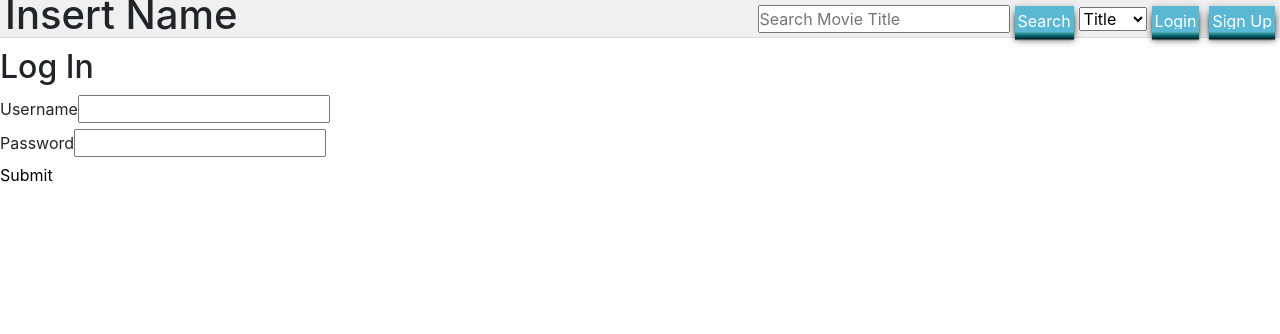
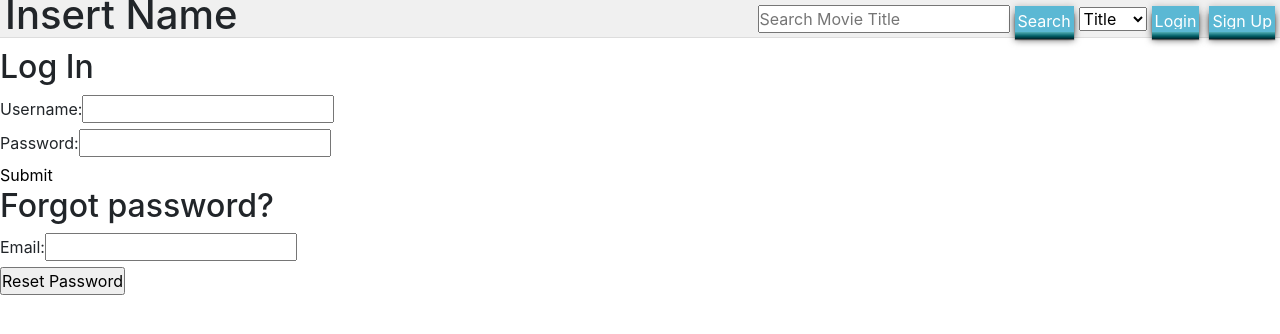
Before and after one commit to BrandinGoldsberry/PRO450-Movie-Group1, a React (Create React App) app in the folder stack-it-up/: page /login in a window 1280 px wide. Shown: the top 334 px of the page. Built offline with nearby package versions, Linux system fonts and the light colour scheme.

Commit message:
reset pass works

```diff
--- a/stack-it-up/src/App.css
+++ b/stack-it-up/src/App.css
@@ -289,3 +289,7 @@ tr:hover {
         width: fit-content;
     }
   }
+
+.errorMessage {
+    color: red;
+}
--- a/stack-it-up/src/App.js
+++ b/stack-it-up/src/App.js
@@ -32,14 +32,14 @@ export default function App() {
           <MovieContext.Provider value={{ movieData, setMovieData }}>
             <Header />
             <Switch>
-              <Route path="/reset-password/:userId">
-                <ResetPasswordPage/>
-              </Route>
               <Route exact path="/">
                 <LandingPage />
               </Route>
               <Route path="/movie/:movieId">
                 <MoviePage/>
+              </Route>
+              <Route path="/reset-password/:token">
+                <ResetPasswordPage/>
               </Route>
               <Route path="/login">
                 <LogIn />
--- a/stack-it-up/src/RoutesPages/editAccount.js
+++ b/stack-it-up/src/RoutesPages/editAccount.js
@@ -55,10 +55,9 @@ const EditAccount = () => {
         });
     }
 
-    const resetPassword = evt => {
+    const submitResetForm = evt => {
         evt.preventDefault();
         Axios.post('http://localhost:5001/email/reset-password', {
-            email: userData.user.email,
             userId: userData.user.id
         }).then(res => {
             alert(`A password reset email has been sent to ${userData.user.email}`);
@@ -144,7 +143,7 @@ const EditAccount = () => {
 
                 <br />
                 <input type="submit" value="Save Changes" className="inputButton" />
-                <input type="button" value="Reset Password" className="inputButton" onClick={(evt) => resetPassword(evt)} />
+                <input type="button" value="Reset Password" className="inputButton" onClick={evt => submitResetForm(evt)} />
 
                 { error ?
                     <span className="errorMessage">{error}</span>
--- a/stack-it-up/src/RoutesPages/logIn.js
+++ b/stack-it-up/src/RoutesPages/logIn.js
@@ -8,6 +8,8 @@ const LogIn = () => {
 
     const [username, setUsername] = useState();
     const [password, setPassword] = useState();
+
+    const [email, setEmail] = useState('');
 
     const { setUserData } = useContext(userContext);
     const history = useHistory();
@@ -31,19 +33,21 @@ const LogIn = () => {
         }
     }
 
+    const submitResetForm = evt => {
+        evt.preventDefault();
+        console.log(email);
+        Axios.post('http://localhost:5001/email/reset-password', {
+            email
+        }).then(res => {
+            alert(`A password reset email has been sent to ${email}`);
+        });
+    }
+
     return (
         <form className="formWrapper" onSubmit={submitLogInForm}>
             <h2>Log In</h2>
 
-            {
-                error
-                    ?
-                    <span className="errorMessage">{error}</span>
-                    :
-                    <></>
-            }
-
-            <label htmlFor="loginUsername">Username</label>
+            <label htmlFor="loginUsername">Username: </label>
             <input
                 value={username}
                 id="loginUsername"
@@ -56,7 +60,7 @@ const LogIn = () => {
 
             <br />
 
-            <label htmlFor="loginPassword">Password</label>
+            <label htmlFor="loginPassword">Password: </label>
             <input
                 id="loginPassword"
                 required
@@ -69,6 +73,28 @@ const LogIn = () => {
             {/* <p>Need an Account? <br /><NavLink to="/sign-up">Sign Up</NavLink></p> */}
             <br />
             <input type="submit" name="Log In" className="inputButton" />
+
+            {/* Forgot password */}
+
+            <h2>Forgot password?</h2>
+
+            <label htmlFor="email">Email: </label>
+            <input
+                value={email}
+                id="email"
+                type="text"
+                name="email"
+                className="inputBox"
+                onChange={evt => { setEmail(evt.target.value); }}
+            />
+
+            <br />
+            <input type="button" value="Reset Password" className="inputButton" onClick={evt => submitResetForm(evt)} />
+
+            { error ? <>
+                <br />
+                <span className="errorMessage">{error}</span>
+            </> : <></> }
         </form>
     );
 }
--- a/stack-it-up/src/RoutesPages/resetPasswordPage.js
+++ b/stack-it-up/src/RoutesPages/resetPasswordPage.js
@@ -5,34 +5,34 @@ import Axios from "axios";
 import UserContext from "../Context/userContext";
 
 const ResetPasswordPage = () => {
-    const [password, setPassword] = useState();
-    const [confirm, setConfirm] = useState();
+    const [password, setPassword] = useState('');
+    const [confirm, setConfirm] = useState('');
     const [error, setError] = useState();
 
     const { userData } = useContext(UserContext);
 
-    const { userId } = useParams();
+    const { token } = useParams();
 
-    const submitEditForm = evt => {
+    const submitResetForm = evt => {
         evt.preventDefault();
-        if (password === confirm) {
+        console.log(`${password} ${confirm} ${password == confirm}`);
+        if (password == confirm) {
+            if (password.length >= 6) {
                 setError('');
                 let body = {
-                userId,
-                password: document.getElementById('password').value,
-                confirm: document.getElementById('confirm').value
+                    token,
+                    password: document.getElementById('password').value
                 }
                 Axios.put('http://localhost:5001/users/update-password', body)
                 .then(res => {
-                console.log(res);
+                    if (res.data.success) alert('Password has been changed');
                 });
-        } else {
-            setError('Passwords do not match');
-        }
+            } else setError('Passwords must be at least 6 characters');
+        } else setError('Passwords do not match');
     }
 
     return (<>
-        <form className="formWrapper" onSubmit={submitEditForm}>
+        <form className="formWrapper" onSubmit={submitResetForm}>
             <h2>Change Password</h2>
 
             <label htmlFor="password">Password: </label>
@@ -40,7 +40,7 @@ const ResetPasswordPage = () => {
                 name="password"
                 className="inputBox"
                 type="password"
-                defaultValue={password} />
+                onChange={evt => setPassword(evt.target.value)} />
             <br />
 
             <label htmlFor="confirm">Confirm: </label>
@@ -48,12 +48,16 @@ const ResetPasswordPage = () => {
                 name="confirm"
                 className="inputBox"
                 type="password"
-                defaultValue={confirm} />
+                onChange={evt => setConfirm(evt.target.value)} />
             <br />
 
-            { error ?
+            <br />
+            <input type="submit" value="Reset Password" className="inputButton" />
+
+            { error ? <>
+                <br />
                 <span className="errorMessage">{error}</span>
-            : <></> }
+            </> : <></> }
 
         </form>
     </>);
```
Lines whose indentation alone changed are shown as unchanged.
